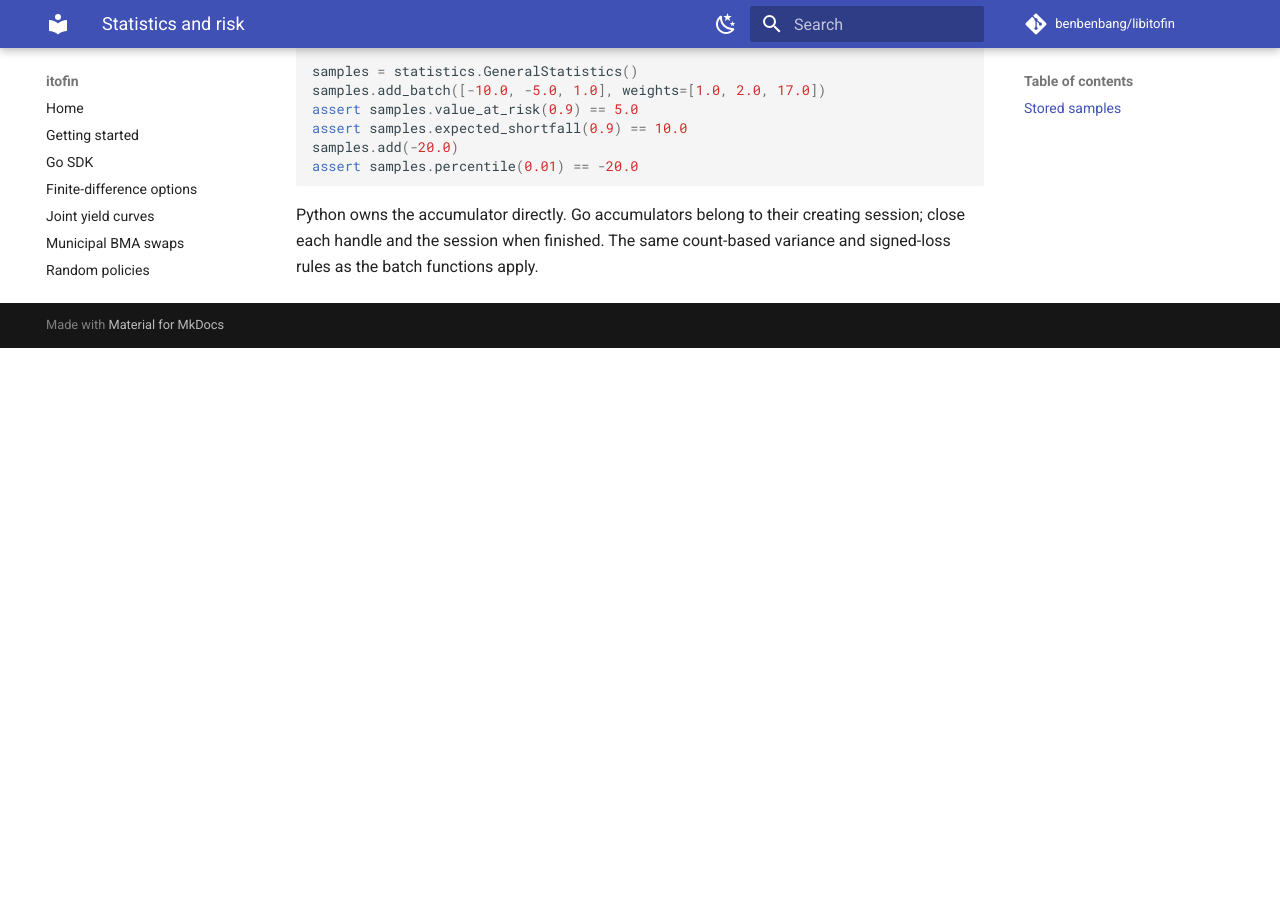
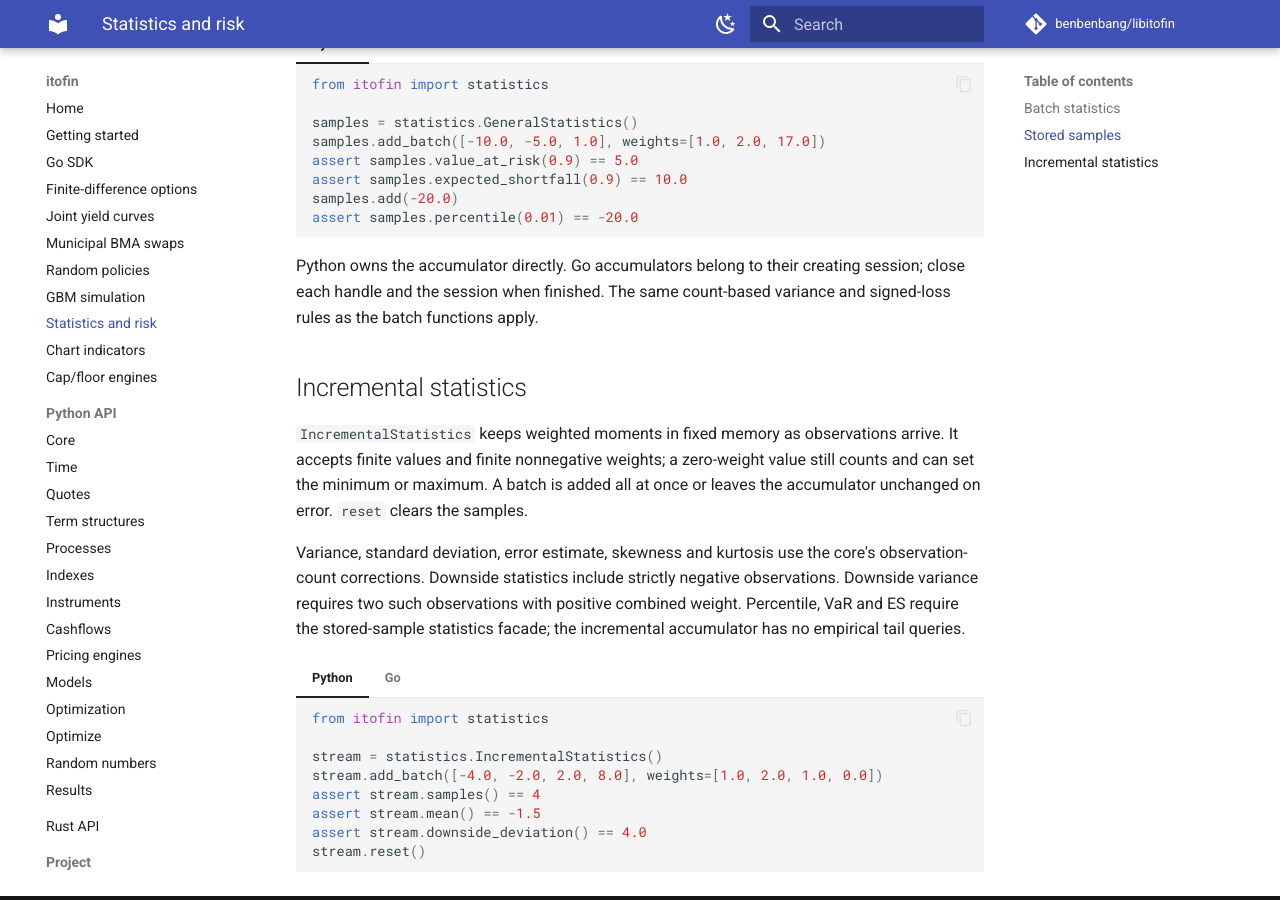
Before and after one commit to benbenbang/libitofin, an MkDocs documentation site: the page built from docs/docs/statistics.md, in a window 1280 px wide and 900 px high, scrolled down 1436 px. Built offline with MkDocs 1.6.1 and Material for MkDocs 9.7.7, drawn with Linux system fonts in a browser that asks for light colours; comment, search, counter and statistics services are not loaded; before the commit the page ends 1784 px from its top, so only the background shows below that.

Commit message:
test(statistics): add incremental statistics regression tests
Add Python regression tests for the incremental statistics accumulator,
covering weighted batch updates, downside deviation, and reset behaviour.

Document the `IncrementalStatistics` accumulator in the statistics guide,
describing its fixed-memory weighted moments, batch update semantics, and
downside statistics rules, with Python and Go usage examples.

ref #1158

````diff
--- a/docs/docs/statistics.md
+++ b/docs/docs/statistics.md
@@ -1,4 +1,6 @@
 # Weighted statistics and empirical risk
+
+## Batch statistics
 
 These stateless functions accept signed observations. A negative observation is
 a loss; value at risk (VaR) and expected shortfall (ES) return a nonnegative
@@ -111,3 +113,45 @@
 Python owns the accumulator directly. Go accumulators belong to their creating
 session; close each handle and the session when finished. The same count-based
 variance and signed-loss rules as the batch functions apply.
+
+## Incremental statistics
+
+`IncrementalStatistics` keeps weighted moments in fixed memory as observations
+arrive. It accepts finite values and finite nonnegative weights; a zero-weight
+value still counts and can set the minimum or maximum. A batch is added all at
+once or leaves the accumulator unchanged on error. `reset` clears the samples.
+
+Variance, standard deviation, error estimate, skewness and kurtosis use the
+core's observation-count corrections. Downside statistics include strictly
+negative observations. Downside variance requires two such observations with
+positive combined weight. Percentile, VaR and ES require the stored-sample
+statistics facade; the incremental accumulator has no empirical tail queries.
+
+=== "Python"
+
+    ```python
+    from itofin import statistics
+
+    stream = statistics.IncrementalStatistics()
+    stream.add_batch([-4.0, -2.0, 2.0, 8.0], weights=[1.0, 2.0, 1.0, 0.0])
+    assert stream.samples() == 4
+    assert stream.mean() == -1.5
+    assert stream.downside_deviation() == 4.0
+    stream.reset()
+    ```
+
+=== "Go"
+
+    ```go
+    session, err := itofin.NewSession()
+    if err != nil { panic(err) }
+    defer session.Close()
+    stream, err := session.NewIncrementalStatistics()
+    if err != nil { panic(err) }
+    defer stream.Close()
+    err = stream.AddBatch([]float64{-4, -2, 2, 8}, []float64{1, 2, 1, 0})
+    if err != nil { panic(err) }
+    mean, err := stream.Mean()
+    if err != nil { panic(err) }
+    _ = mean
+    ```
````
Also changed, not shown: 1 other file.
